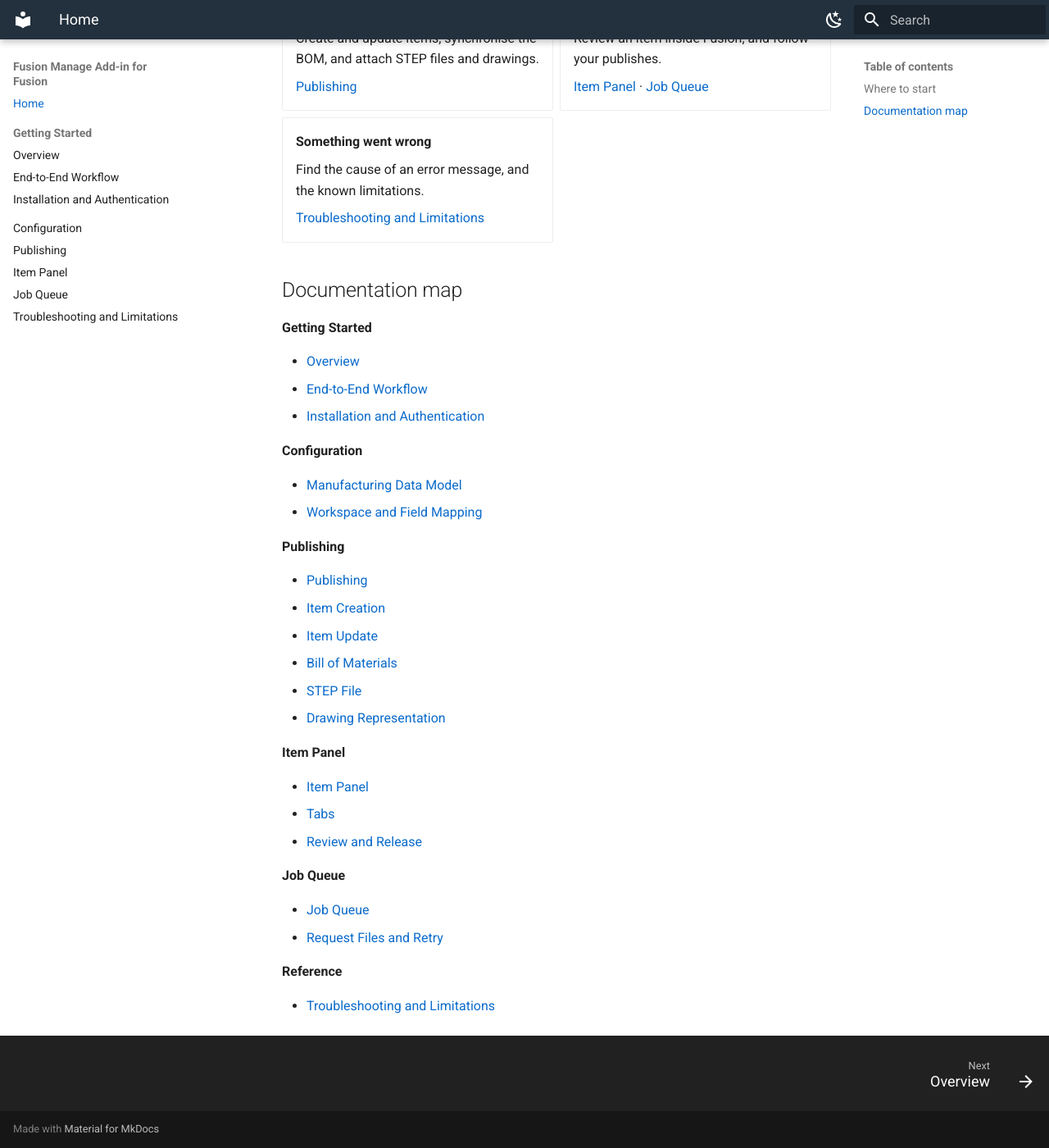
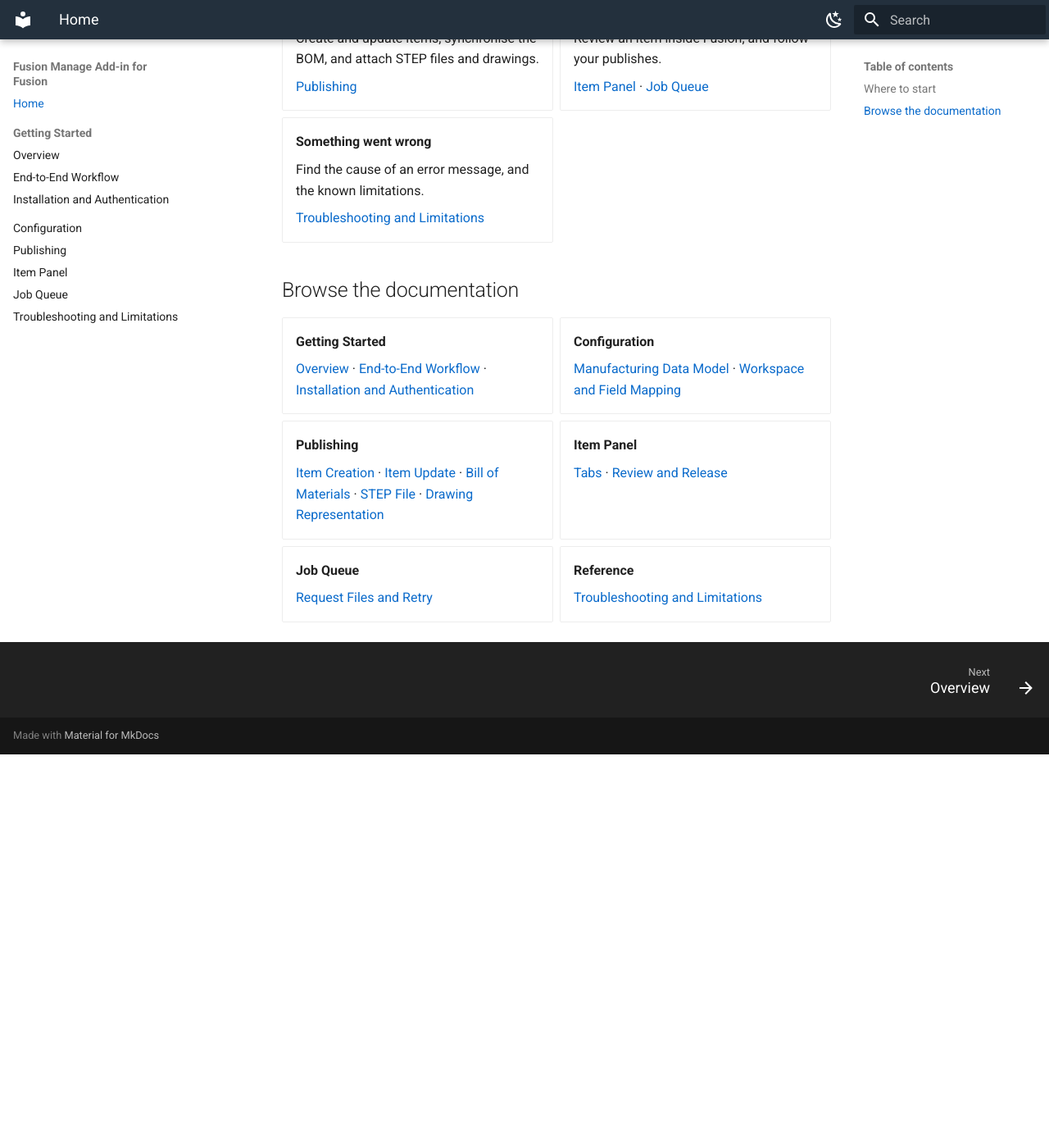
Before and after one commit to AHoop91/FusionToFusionManageAddon, an MkDocs documentation site: the page built from docs/index.md, in a window 1280 px wide and 1400 px high, scrolled down 616 px. Shown: the whole window at 82% size. Built offline with MkDocs 1.6.1 and Material for MkDocs 9.7.7, drawn with Linux system fonts in a browser that asks for light colours; after the commit the page ends 1536 px from its top, so only the background shows below that.

Commit message:
Refresh docs home cards, overview diagram and ribbon screenshot
Replace the Documentation map on the home page with a card grid, redraw
the overview diagram as a horizontal flow, and add the ribbon screenshot
in place of its placeholder.

```diff
--- a/docs/index.md
+++ b/docs/index.md
@@ -48,39 +48,40 @@
 
 </div>
 
-## Documentation map
+## Browse the documentation
 
-**Getting Started**
+<div class="grid cards" markdown>
 
-- [Overview](getting-started/overview.md)
-- [End-to-End Workflow](getting-started/workflow.md)
-- [Installation and Authentication](getting-started/installation.md)
+-   **Getting Started**
 
-**Configuration**
+    [Overview](getting-started/overview.md) ·
+    [End-to-End Workflow](getting-started/workflow.md) ·
+    [Installation and Authentication](getting-started/installation.md)
 
-- [Manufacturing Data Model](configuration/index.md#manufacturing-data-model)
-- [Workspace and Field Mapping](configuration/index.md#workspace-and-field-mapping)
+-   **Configuration**
 
-**Publishing**
+    [Manufacturing Data Model](configuration/index.md#manufacturing-data-model) ·
+    [Workspace and Field Mapping](configuration/index.md#workspace-and-field-mapping)
 
-- [Publishing](publishing/index.md)
-- [Item Creation](publishing/index.md#item-creation)
-- [Item Update](publishing/index.md#item-update)
-- [Bill of Materials](publishing/index.md#bill-of-materials)
-- [STEP File](publishing/index.md#step-file)
-- [Drawing Representation](publishing/index.md#drawing-representation)
+-   **Publishing**
 
-**Item Panel**
+    [Item Creation](publishing/index.md#item-creation) ·
+    [Item Update](publishing/index.md#item-update) ·
+    [Bill of Materials](publishing/index.md#bill-of-materials) ·
+    [STEP File](publishing/index.md#step-file) ·
+    [Drawing Representation](publishing/index.md#drawing-representation)
 
-- [Item Panel](item-panel/index.md)
-- [Tabs](item-panel/index.md#tabs)
-- [Review and Release](item-panel/index.md#review-and-release)
+-   **Item Panel**
 
-**Job Queue**
+    [Tabs](item-panel/index.md#tabs) ·
+    [Review and Release](item-panel/index.md#review-and-release)
 
-- [Job Queue](job-queue/index.md)
-- [Request Files and Retry](job-queue/index.md#request-files-and-retry)
+-   **Job Queue**
 
-**Reference**
+    [Request Files and Retry](job-queue/index.md#request-files-and-retry)
 
-- [Troubleshooting and Limitations](reference/troubleshooting.md)
+-   **Reference**
+
+    [Troubleshooting and Limitations](reference/troubleshooting.md)
+
+</div>
```
Also changed, not shown: docs/getting-started/overview.md (+15 -16 lines), docs/images/ribbon-design.png (added).
